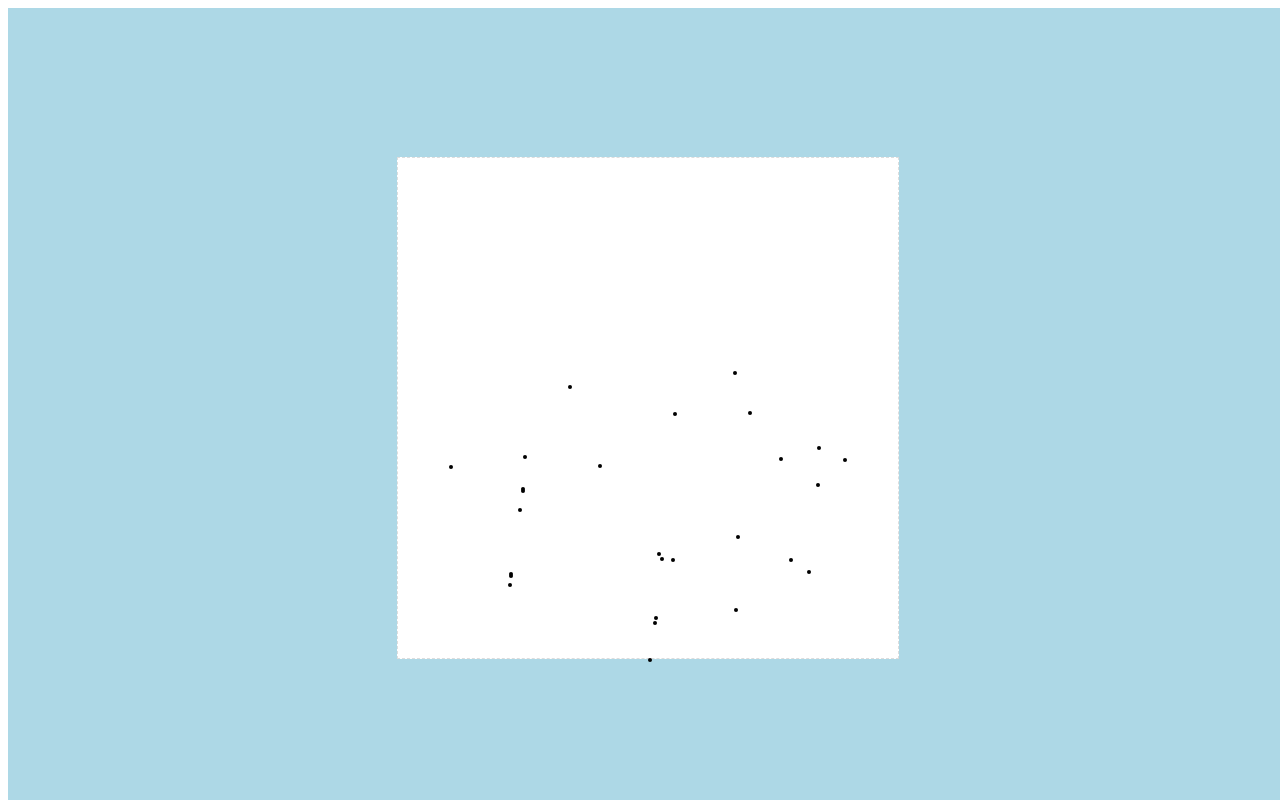
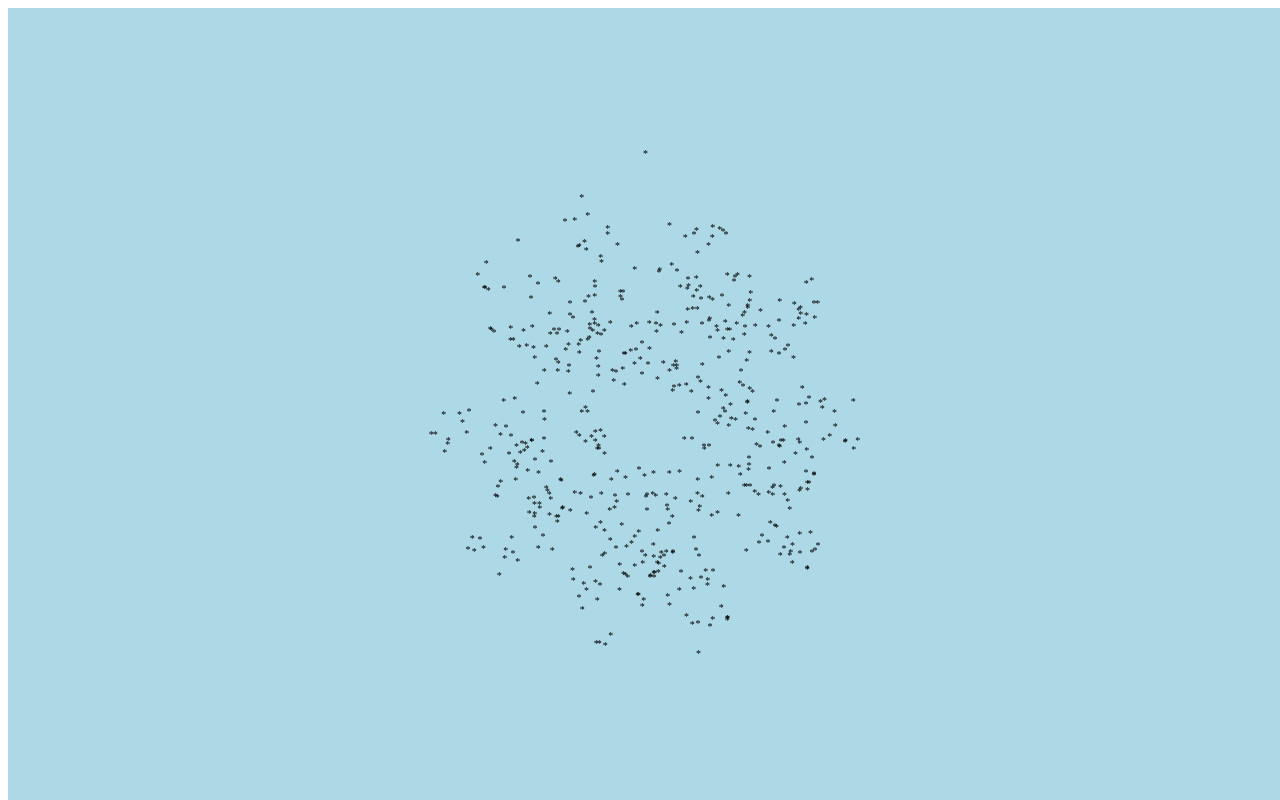
Before and after one commit to ramonprata/snowflake, a React (Create React App) app: page / in a window 1280 px wide. Built offline with nearby package versions, Linux system fonts and the light colour scheme.

Commit message:
2 files modified

```diff
--- a/App.tsx
+++ b/App.tsx
@@ -6,23 +6,23 @@ type Vertice = { left: number; top: number };
 
 const vertices = [
   { left: DEFAULT_SIZE / 2 - 5, top: -10 },
-  { left: -10, top: DEFAULT_SIZE * 0.4 },
-  { left: DEFAULT_SIZE, top: DEFAULT_SIZE * 0.4 },
+  { left: DEFAULT_SIZE * 0.8, top: DEFAULT_SIZE },
   { left: DEFAULT_SIZE * 0.2, top: DEFAULT_SIZE },
-  { left: DEFAULT_SIZE * 0.8, top: DEFAULT_SIZE },
+  { left: -10, top: DEFAULT_SIZE / 3 },
+  { left: DEFAULT_SIZE, top: DEFAULT_SIZE / 3 },
 ];
-let currentPoint = vertices[4];
+let currentPoint = vertices[0];
 let lastVertice = 0;
 
 const getRandomVertice = (lastVerticeIndex: number) => {
-  let selectedVertice = Math.floor(Math.random() * 4) + 1;
+  let selectedVertice = Math.floor(Math.random() * vertices.length);
   while (selectedVertice === lastVerticeIndex) {
-    selectedVertice = Math.floor(Math.random() * 4) + 1;
+    selectedVertice = Math.floor(Math.random() * vertices.length);
   }
   return selectedVertice;
 };
 
-const getHalfPoint = (selectedVertice: Vertice, currentPoint: Vertice) => {
+const getHalfPoint = (currentPoint: Vertice, selectedVertice: Vertice) => {
   return {
     top: (currentPoint.top + selectedVertice.top) / 2,
     left: (currentPoint.left + selectedVertice.left) / 2,
@@ -31,18 +31,21 @@ const getHalfPoint = (selectedVertice: Vertice, currentPoint: Vertice) => {
 
 const dots: Vertice[] = [];
 
+
+
 export default function App() {
   const [timer, setTimer] = React.useState(1);
 
+  const newDot = getHalfPoint(currentPoint, vertices[lastVertice]);
   const verticeIdx = getRandomVertice(lastVertice);
-  const newDot = getHalfPoint(vertices[verticeIdx], currentPoint);
   dots.push(newDot);
   lastVertice = verticeIdx;
   currentPoint = { ...newDot };
+
   React.useEffect(() => {
     const timerId = setInterval(() => {
       return setTimer(timer + 1);
-    }, 300);
+    }, 10);
     return () => clearInterval(timerId);
   });
 
@@ -53,7 +56,9 @@ export default function App() {
           <div key={idx} className="vertice" style={{ ...v }}></div>
         ))} */}
         {dots.map((d, idx) => (
-          <span className="dot" key={idx} style={{ ...d }} />
+          <span className="dot" key={idx} style={{ ...d }}>
+            *
+          </span>
         ))}
       </div>
     </div>
--- a/style.css
+++ b/style.css
@@ -17,8 +17,8 @@ p {
   position: relative;
   height: 500px;
   width: 500px;
-  border: 1px dashed #ddd;
-  background-color: white;
+  /* border: 1px dashed #ddd; */
+  /* background-color: white; */
 }
 
 .vertice {
@@ -30,9 +30,6 @@ p {
 }
 
 .dot {
-  height: 4px;
-  width: 4px;
-  border-radius: 50%;
-  background-color: black;
+  font-size: 10px;
   position: absolute;
 }
```
